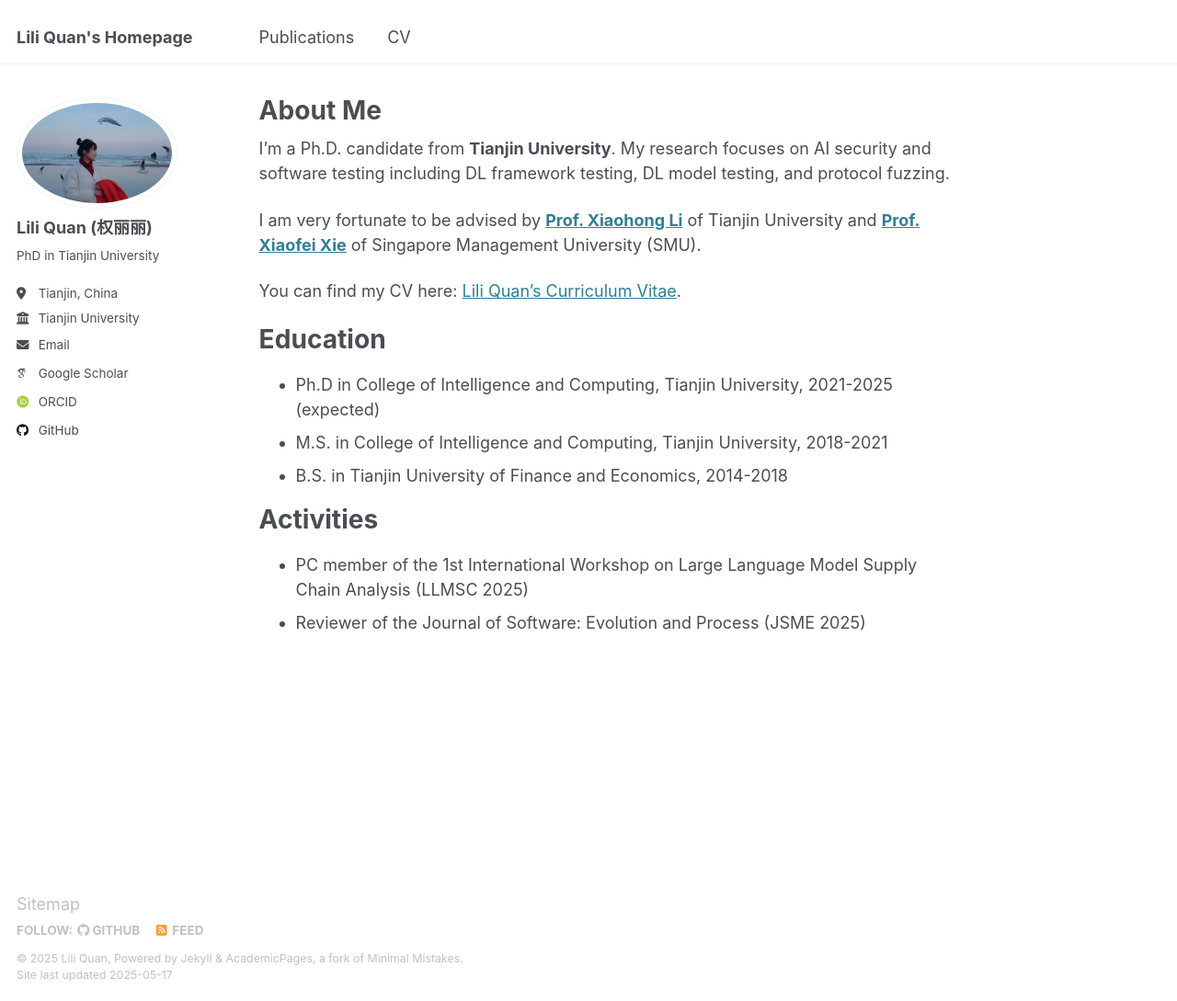
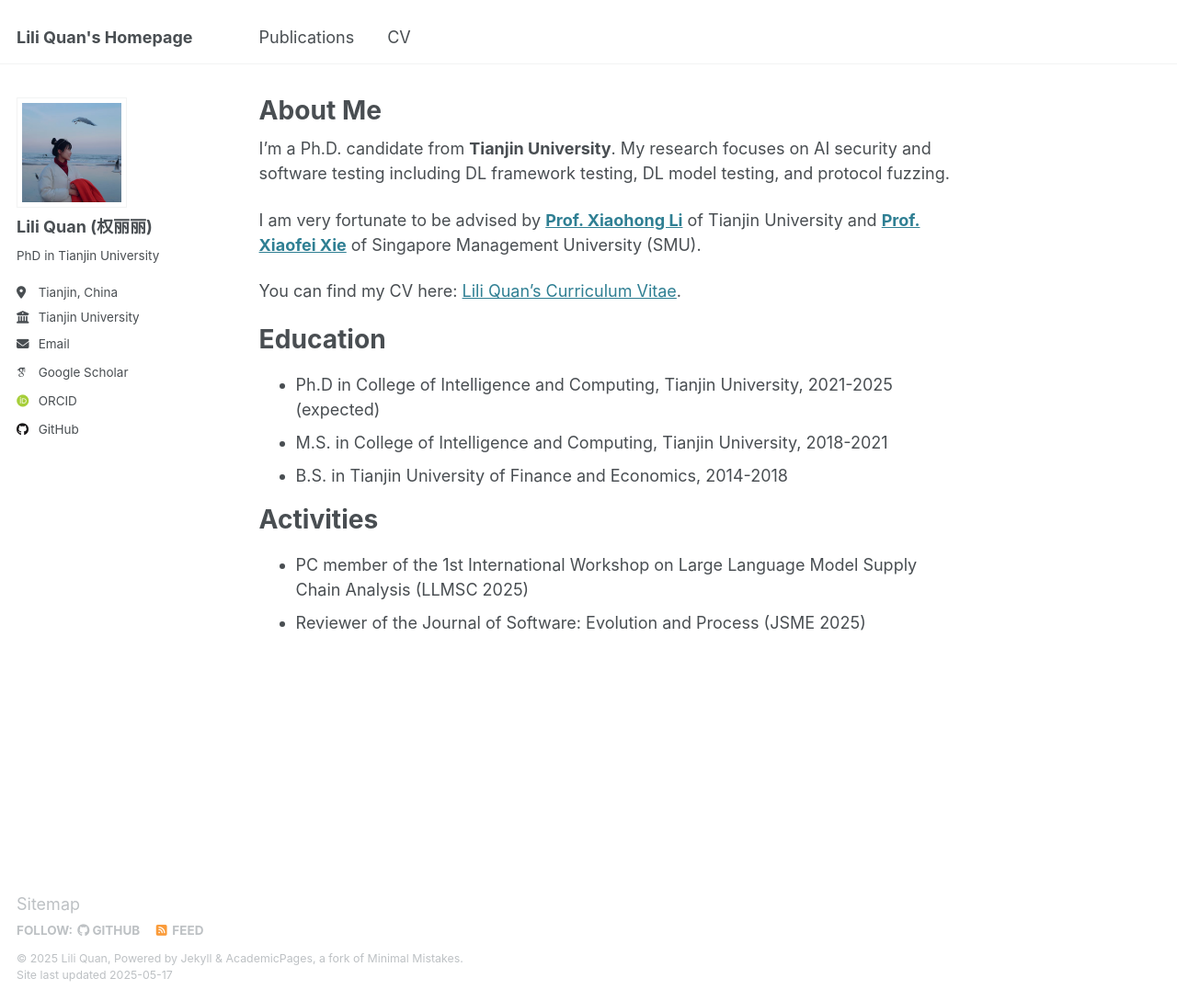
Before and after one commit to liliquan0118/liliquan0118.github.io, a Jekyll site: the page built from _pages/about.md, in a window 1280 px wide and 1089 px high. Shown: the whole window at 92% size. Built offline with Jekyll 4.4.1, drawn with Linux system fonts in a browser that asks for light colours; some web fonts are replaced.

Commit message:
Update _sidebar.scss

```diff
--- a/_sass/layout/_sidebar.scss
+++ b/_sass/layout/_sidebar.scss
@@ -90,9 +90,10 @@
   }
 
   img {
-    max-width: 175px;
-    border-radius: 50%;
-
+    width: 120px;           // ✅ 明确指定宽度
+    height: 120px;          // ✅ 明确指定高度（可选）
+    //border-radius: 50%;     // 圆形头像
+    object-fit: cover;      // 防止变形裁剪
     @include breakpoint($large) {
       padding: 5px;
       border: 1px solid var(--global-border-color);
```
